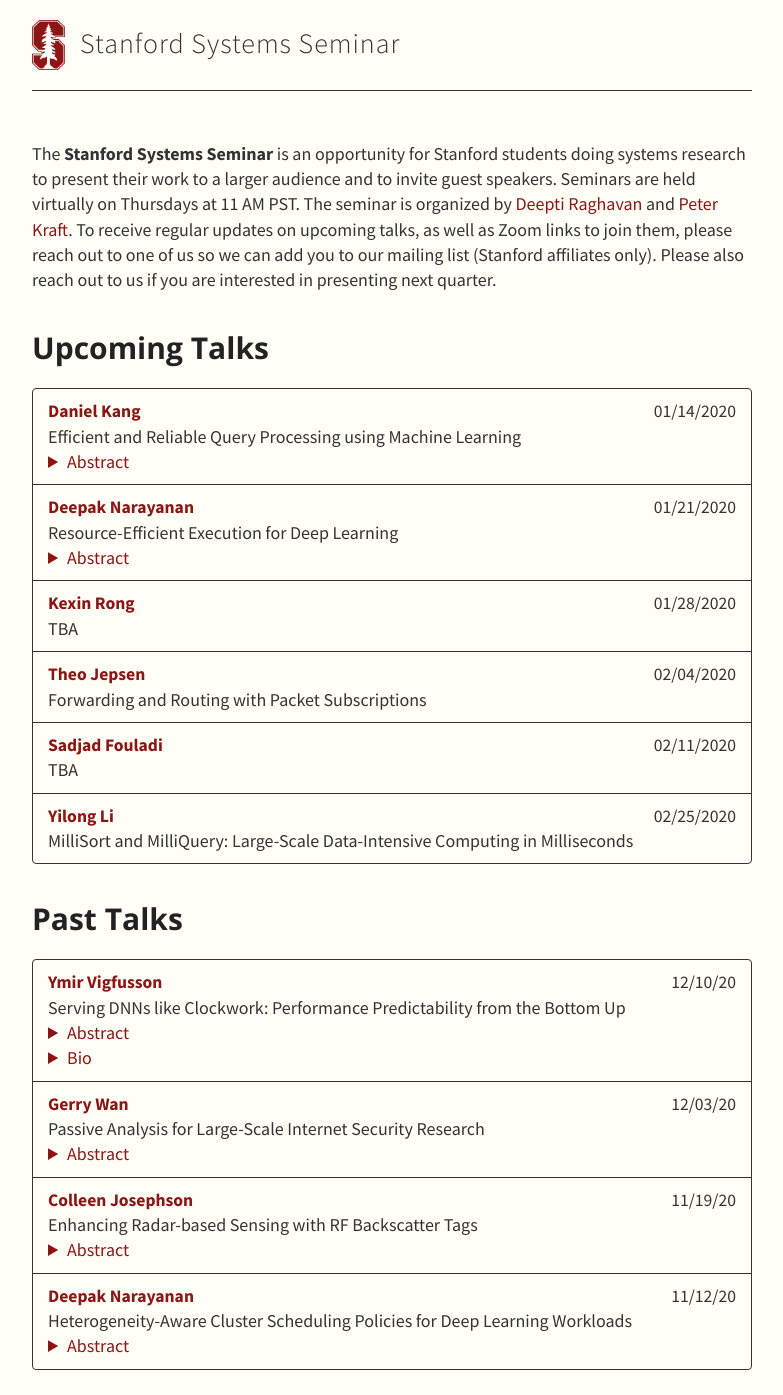
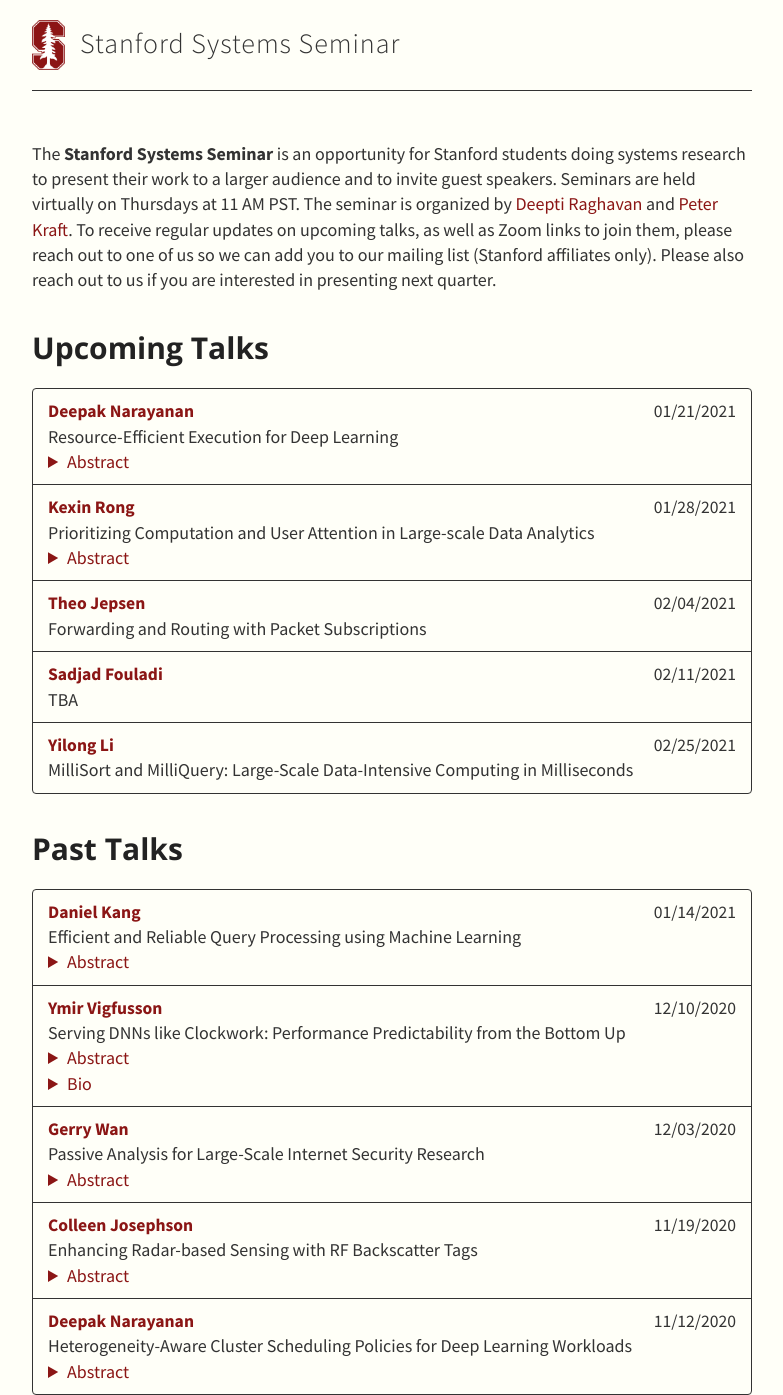
Before and after one commit to stanford-systems-seminar/stanford-systems-seminar.github.io, a Jekyll site: the page built from index.md, in a window 1280 px wide. Shown: the whole page, without its empty margins (248-1031 px from the left). Built offline with Jekyll 4.4.1, drawn with Linux system fonts in a browser that asks for light colours; before the commit the page ends 1370 px from its top, so only the background shows below that.

Commit message:
Update talks.yml

```diff
--- a/_data/talks.yml
+++ b/_data/talks.yml
@@ -1,44 +1,45 @@
 - type: Upcoming Talks
   members:
-    - speaker: Daniel Kang
-      date: 01/14/2020
-      title: "Efficient and Reliable Query Processing using Machine Learning"
-      abstract: "Machine learning (ML) can now be used to answer a range of queries over unstructured data (e.g., videos, text) by extracting structured information over this data (e.g., object types and positions in videos). Unfortunately, these ML methods can be prohibitively expensive to deploy for many organizations. In this talk, I'll first describe algorithms to accelerate ML-based queries using approximations to expensive ML methods. I'll describe algorithms to accelerate selection, aggregation, and limit queries so that query results have statistical guarantees on accuracy, despite using approximations. These algorithms can accelerate queries by orders of magnitude compared to recent work. I'll then describe how to use new programming abstractions to find errors in ML models and in human-generated labels. These abstractions, model assertions and learned observation assertions, can find errors in mission-critical datasets and can be used to improved ML model performance by up to 2x. Time permitting, I'll discuss ongoing collaborations with the Toyota Research Institute and Stanford ecologists on deploying my research."
-      website: https://ddkang.github.io/
     - speaker: Deepak Narayanan
-      date: 01/21/2020
+      date: 01/21/2021
       title: "Resource-Efficient Execution for Deep Learning"
       abstract: "Deep Learning models have enabled state-of-the-art results across a broad range of applications; however, training these models is extremely time- and resource-intensive, taking weeks on clusters with thousands of expensive accelerators in the extreme case. In this talk, I will describe two systems that improve the resource efficiency of model training. The first system, PipeDream, proposes a new primitive called pipeline parallelism to accelerate distributed training. Pipeline parallelism facilitates model training with lower communication overhead than previous methods while still ensuring high compute resource utilization. Pipeline parallelism also enables the efficient training of large models that do not fit on a single worker. Pipeline parallelism is being used at Facebook, Microsoft, OpenAI, and Nvidia for efficient large-scale model training. The second system, Gavel, determines how resources in a shared cluster with heterogeneous compute resources (e.g., different types of hardware accelerators) should be partitioned among different users to optimize objectives specified over multiple training jobs. Gavel can improve various scheduling objectives, such as average completion time, makespan, or cloud computing resource cost, by up to 3.5x. I will conclude the talk with discussion on future directions for optimizing Machine Learning systems."
       website: https://cs.stanford.edu/~deepakn/
     - speaker: Kexin Rong
-      date: 01/28/2020
-      title: "TBA"
+      date: 01/28/2021
+      title: "Prioritizing Computation and User Attention in Large-scale Data Analytics"
+      abstract: "Data volumes are growing exponentially, fueled by an increased number of automated processes such as sensors and devices. Meanwhile, the computational power available for processing this data – as well as analysts’ ability to interpret it – remain limited. As a result, database systems must evolve to address these new bottlenecks in analytics. In my work, I ask: how can we adapt classic ideas from database query processing to modern compute- and attention-limited data analytics?  In this talk, I will discuss the potential for this kind of systems development through the lens of several practical systems I have developed. By drawing insights from database query optimization, such as pushing workload- and domain-specific filtering, aggregation, and sampling into core analytics workflows, we can dramatically improve the efficiency of analytics at scale. I will illustrate these ideas by focusing on two systems — one designed for high-volume seismic waveform analysis and one designed to optimize visualizations for streaming infrastructure and application telemetry — both of which have been field-tested at scale. I will also discuss lessons from production deployments at companies including Datadog, Microsoft, Google and Facebook."
       website: https://kexinrong.github.io/
     - speaker: Theo Jepsen
-      date: 02/04/2020
+      date: 02/04/2021
       title: "Forwarding and Routing with Packet Subscriptions"
       website: http://web.stanford.edu/~jepsen/index.html
     - speaker: Sadjad Fouladi
-      date: 02/11/2020
+      date: 02/11/2021
       title: "TBA"
       website: https://sadjad.org/
     - speaker: Yilong Li
-      date: 02/25/2020
+      date: 02/25/2021
       title: "MilliSort and MilliQuery: Large-Scale Data-Intensive Computing in Milliseconds"
 - type: Past Talks
   members:
+    - speaker: Daniel Kang
+      date: 01/14/2021
+      title: "Efficient and Reliable Query Processing using Machine Learning"
+      abstract: "Machine learning (ML) can now be used to answer a range of queries over unstructured data (e.g., videos, text) by extracting structured information over this data (e.g., object types and positions in videos). Unfortunately, these ML methods can be prohibitively expensive to deploy for many organizations. In this talk, I'll first describe algorithms to accelerate ML-based queries using approximations to expensive ML methods. I'll describe algorithms to accelerate selection, aggregation, and limit queries so that query results have statistical guarantees on accuracy, despite using approximations. These algorithms can accelerate queries by orders of magnitude compared to recent work. I'll then describe how to use new programming abstractions to find errors in ML models and in human-generated labels. These abstractions, model assertions and learned observation assertions, can find errors in mission-critical datasets and can be used to improved ML model performance by up to 2x. Time permitting, I'll discuss ongoing collaborations with the Toyota Research Institute and Stanford ecologists on deploying my research."
+      website: https://ddkang.github.io/
     - speaker: Ymir Vigfusson
-      date: 12/10/20
+      date: 12/10/2020
       title: "Serving DNNs like Clockwork: Performance Predictability from the Bottom Up"
       abstract: "Machine learning inference is becoming a core building block for interactive web applications. As a result, the underlying model serving systems on which these applications depend must consistently meet low latency targets. Existing model serving architectures use well-known reactive techniques to alleviate common-case sources of latency, but cannot effectively curtail tail latency caused by unpredictable execution times. Yet the underlying execution times are not fundamentally unpredictable --- on the contrary we observe that inference using Deep Neural Network (DNN) models has deterministic performance. In this talk, starting with the predictable execution times of individual DNN inferences, I will show how we adopt a principled design methodology to successively build a fully distributed model serving system that achieves predictable end-to-end performance. I will discuss the evaluation of our implementation, Clockwork, using production trace workloads, and show that Clockwork can support thousands of models while simultaneously meeting 100 ms latency targets for 99.997% of requests. Finally, I will demonstrate that Clockwork exploits predictable execution times to achieve tight request-level service-level objectives (SLOs) as well as a high degree of request-level performance isolation. Clockwork is a collaboration between researchers at Emory University and MPI-SWS, and is available online at https://gitlab.mpi-sws.org/cld/ml/clockwork."
       biography: "Ymir Vigfusson is Assistant Professor of Computer Science at Emory University, co-PI of the Emory SimBioSys lab, a CDC Guest Researcher, and co-founder and Chief Science Officer of the cybersecurity companies Syndis and Adversary (acquired by Secure Code Warrior in 2020). His research focuses on the scalability of distributed systems, where caching systems hold a special place in his heart, as well as network science, computational epidemiology (influenza and malaria), and cybersecurity education. He holds a PhD in Computer Science from Cornell University and was on faculty at Reykjavik University in Iceland before joining Emory in 2014. Ymir is a former hacker, an NSF CAREER awardee, a father of four (please send help), a pianist and a private pilot, (I beg you), and that blasted Reviewer #3."
       website: https://ymsir.com/index.html
     - speaker: Gerry Wan
-      date: 12/03/20
+      date: 12/03/2020
       title: "Passive Analysis for Large-Scale Internet Security Research"
       abstract: "Security researchers depend on visibility into large volumes of network traffic in order to answer questions about security recommendations, new protocols, malware, and more. However, as traffic speeds increase to 100GbE and beyond, network data from large ISPs or enterprise networks is becoming more difficult to obtain and analyze. Historically, traffic analysis has been restricted to small networks due to the performance limitations of current tools. However, recent advances in x86 servers, NICs, and fast packet I/O libraries like DPDK and PF_RING show potential for performing passive analysis on high-speed traffic. I will present our work in progress on building a framework for high-speed passive analysis on a single server. Our goal is to allow users to subscribe to subsets of reassembled application-layer data (e.g., all TLS handshakes to Netflix), and automate many of the mechanical aspects of collecting network data, including implementing filters, reconstructing TCP streams at high speeds, and load balancing packet processing across cores."
     - speaker: Colleen Josephson
-      date: 11/19/20
+      date: 11/19/2020
       title: " Enhancing Radar-based Sensing with RF Backscatter Tags"
       abstract: "We
 need affordable and innovative sensing to assist in tackling global-scale problems. Radars have become a common tool in sensing applications. However, target detection and identification remain challenges. This talk presents our system that combines RF backscatter
@@ -47,7 +48,7 @@ environments without line-of-sight, the return amplitude of our backscatter tags
 sensing and respiration monitoring."
       website: https://cjosephson.net/
     - speaker: Deepak Narayanan
-      date: 11/12/20
+      date: 11/12/2020
       title: "Heterogeneity-Aware Cluster Scheduling Policies for Deep Learning Workloads"
       abstract: " Specialized accelerators such as GPUs, TPUs, FPGAs, and custom ASICs have been increasingly deployed to train deep learning models. These accelerators exhibit heterogeneous performance behavior across model architectures. Existing schedulers for clusters of accelerators, which are used to arbitrate these expensive training resources across many users, have shown how to optimize for various multi-job, multi-user objectives, like fairness and makespan. Unfortunately, existing schedulers largely do not consider performance heterogeneity. In this paper, we propose Gavel, a heterogeneity-aware scheduler that systematically generalizes a wide range of existing scheduling policies. Gavel expresses these policies as optimization problems and then systematically transforms these problems into heterogeneity-aware versions using an abstraction we call effective throughput. Gavel then uses a round-based scheduling mechanism to ensure jobs receive their ideal allocation given the target scheduling policy. Gavel's heterogeneity-aware policies allow a heterogeneous cluster to sustain higher input load, and improve end objectives such as makespan and average job completion time by 1.4x and 3.5x compared to heterogeneity-agnostic policies."
       website: https://cs.stanford.edu/~deepakn/
```
